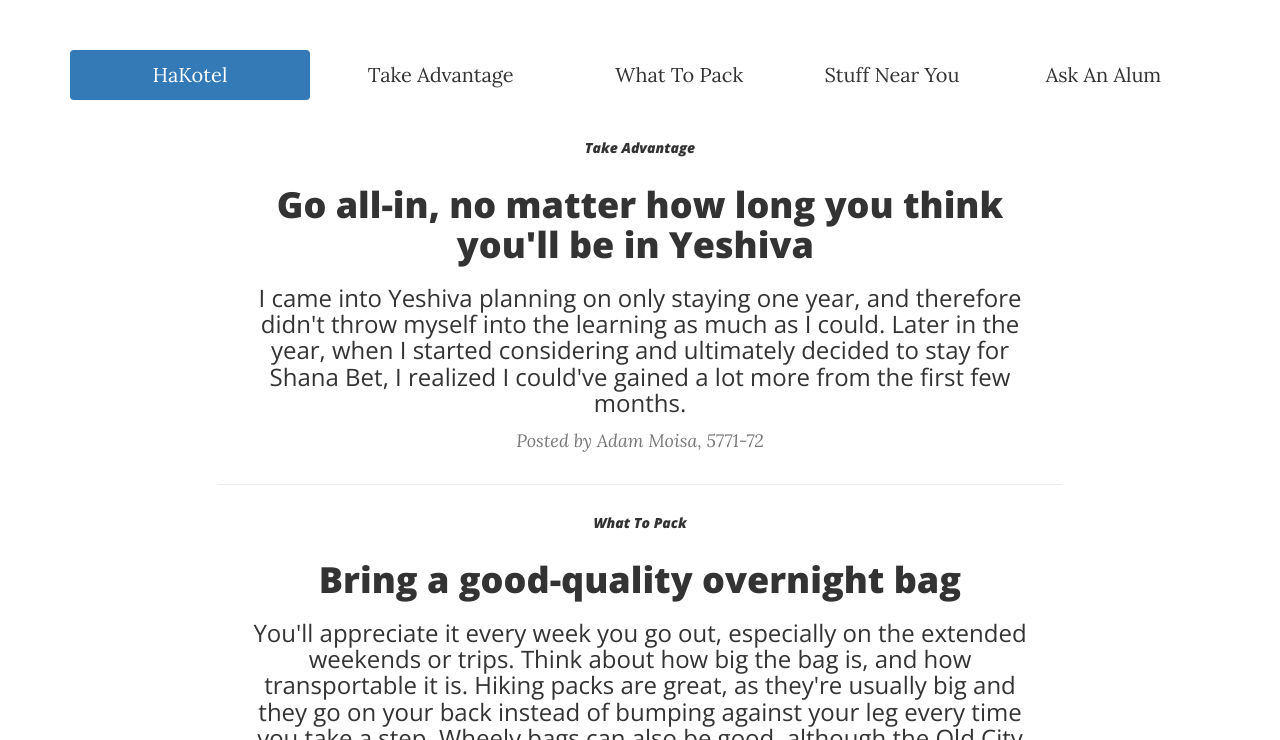
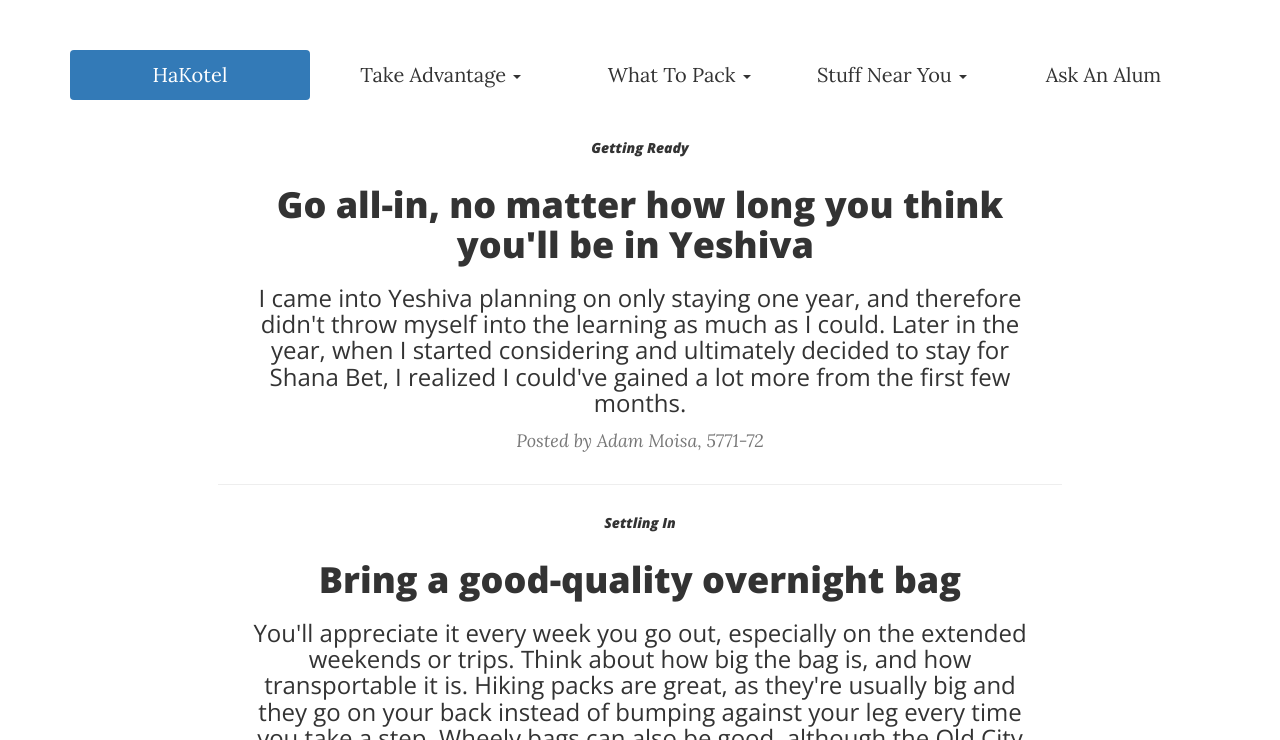
Before and after one commit to goldsteintzvi/BYY, a website: page hakotel.html in a window 1280 px wide. Shown: the part 498-1238 px from the top of the page. Drawn offline with nearby package versions, Linux system fonts and the light colour scheme.

Commit message:
new branch, made pills into linked dropdowns to prepare for organizing

```diff
--- a/hakotel.html
+++ b/hakotel.html
@@ -79,9 +79,25 @@
     <div class="container">
       <ul class="nav nav-pills nav-justified">
         <li class="active"><a data-toggle="pill" href="#home">HaKotel</a></li>
-        <li><a data-toggle="pill" href="#TakeAdvantage">Take Advantage</a></li>
-        <li><a data-toggle="pill" href="#WhatToPack">What To Pack</a></li>
-        <li><a data-toggle="pill" href="#StuffNearYou">Stuff Near You</a></li>
+        <li class="dropdown"><a class="dropdown-toggle" data-toggle="dropdown" href="#">Take Advantage <span class="caret"></span></a>
+          <ul class="dropdown-menu">
+            <li><a data-toggle="pill" href="#TakeAdvantage">Staff/Rebbeim</a></li>
+            <li><a data-toggle="pill" href="#TakeAdvantage">Religious Growth</a></li>
+          </ul>
+        </li>
+        <li class="dropdown"><a class="dropdown-toggle" data-toggle="dropdown" href="#">What To Pack <span class="caret"></span></a>
+          <ul class="dropdown-menu">
+            <li><a data-toggle="pill" href="#WhatToPack">Learning</a></li>
+            <li><a data-toggle="pill" href="#WhatToPack">Living</a></li>
+          </ul>
+        </li>
+        <li class="dropdown"><a class="dropdown-toggle" data-toggle="dropdown" href="#">Stuff Near You <span class="caret"></span></a>
+          <ul class="dropdown-menu">
+            <li><a data-toggle="pill" href="#StuffNearYou">Experiences/Chavayot</a></li>
+            <li><a data-toggle="pill" href="#StuffNearYou">Old City Secrets</a></li>
+            <li><a data-toggle="pill" href="#StuffNearYou">Restaurants</a></li>
+          </ul>
+        </li>
         <li><a data-toggle="pill" href="#AskAnAlum">Ask An Alum</a></li>
       </ul>
     </div>
@@ -93,7 +109,7 @@
          <div class="row">
             <div class="col-lg-8 col-lg-offset-2 col-md-6 col-sm-10 col-sm-offset-1 mx-auto">
               <div class="post-preview">
-                <h2 class="caption">Take Advantage</h2>
+                <h2 class="caption">Getting Ready</h2>
 
                   <h2 class="post-title">
                     Go all-in, no matter how long you think you'll be in Yeshiva
@@ -108,7 +124,7 @@
             </div>
             <div class="col-lg-8 col-lg-offset-2 col-md-6 col-sm-10 col-sm-offset-1 mx-auto">
               <div class="post-preview">
-                <h2 class="caption">What To Pack</h2>
+                <h2 class="caption">Settling In</h2>
 
                   <h2 class="post-title">
                     Bring a good-quality overnight bag
```
